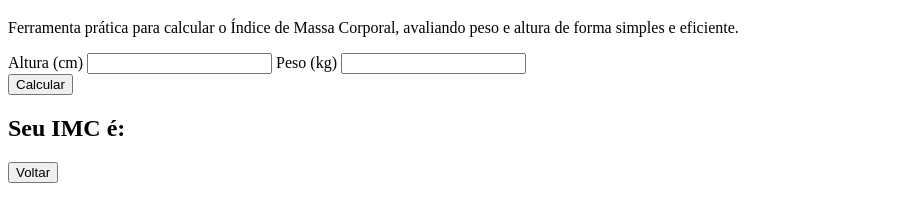
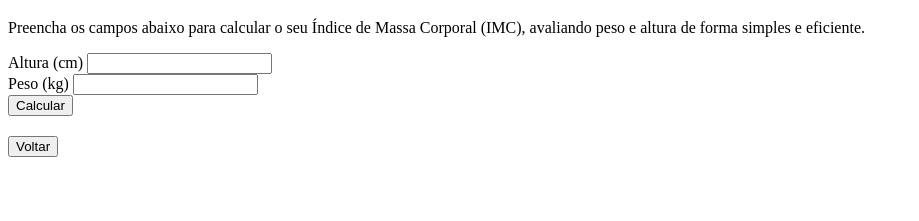
Before and after one commit to caosoliveirax/bmi-calculator, a website with bundled scripts: page src/index.html in a window 1280 px wide. Shown: the part 61-282 px from the top of the page, without its empty margins (0-919 px from the left). Built offline with nearby package versions, Linux system fonts and the light colour scheme; a web font is replaced by a local one.

Commit message:
style: improve error messages styling and structure in fields

```diff
--- a/src/index.html
+++ b/src/index.html
@@ -17,17 +17,25 @@
                 <div class="row">
                     <div class="col-12">
                         <h1 class="title text-center">Calculadora IMC</h1>
-                        <p>
-                            Ferramenta prática para calcular o Índice de Massa Corporal, avaliando peso e altura de forma simples e eficiente.
+                        <p class="mt-4">
+                            Preencha os campos abaixo para calcular o seu Índice de Massa Corporal (IMC), avaliando peso e altura de forma simples e eficiente.
                         </p>
                         <form class="calculator-form d-flex flex-column">
                             <div class="row">
                                 <div class="col-6">
-                                    <label class="mt-3">Altura (cm)</label>
-                                    <input id="height" name="height" required type="number">
-                                    <label class="mt-3">Peso (kg)</label>
-                                    <input id="weight" name="weight" required type="number">
-                                </div>
+                                    <div class="field-wrapper">
+                                      <label class="mt-3" for="height">Altura (cm)</label>
+                                      <input id="height" name="height" required type="number">
+                                      <div class="error-message"></div>
+                                    </div>
+
+                                    <div class="field-wrapper">
+                                      <label class="mt-3" for="weight">Peso (kg)</label>
+                                      <input id="weight" name="weight" required type="number">
+                                      <div class="error-message"></div>
+                                    </div>
+                                  </div>
+
                             </div>
                             <button type="button" class="btn-calculator mt-4">Calcular</button>
                         </form>
@@ -36,8 +44,8 @@
             </div>
 
             <div id="result" class="result-card-back">
-                <h2 class="title text-center">Seu IMC é: <span></span></h2>
-                <p class="text-center"></p>
+                <h2 class="title text-center"><span class="bmi-result"></span></h2>
+                <h3 class="text-center bmi-category"></h3>
                 <button type="button" class="btn-back">Voltar</button>
             </div>
         </div>
--- a/src/styles/main.scss
+++ b/src/styles/main.scss
@@ -15,14 +15,25 @@ body {
 }
 
 input.error {
-    border: 2px solid red;
+    border: 1px solid rgba(255, 0, 0, 0.445);
 }
 
-.error-message {
-    color: red;
+.field-wrapper {
+    position: relative;
+    margin-bottom: 8px;
+
+    .error-message {
+    position: absolute;
+    top: 110%;
+    left: 0;
+    width: 100%;
+    color: rgba(255, 0, 0, 0.644);
     font-size: 0.8em;
+    transform: translateY(-0.5rem);
+    transition: opacity 0.2s, transform 0.2s;
+}
+}
 
-}
 
 .result-box.show {
     opacity: 1;
```
